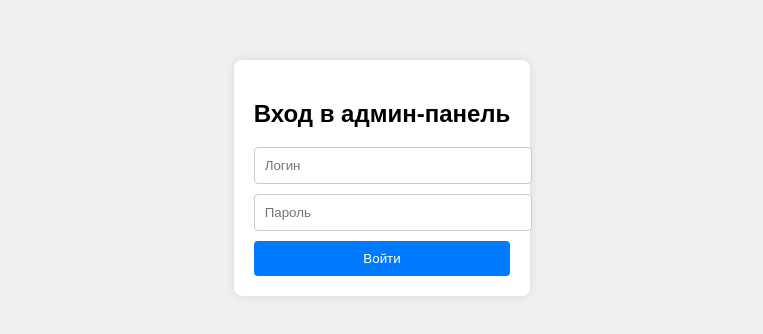
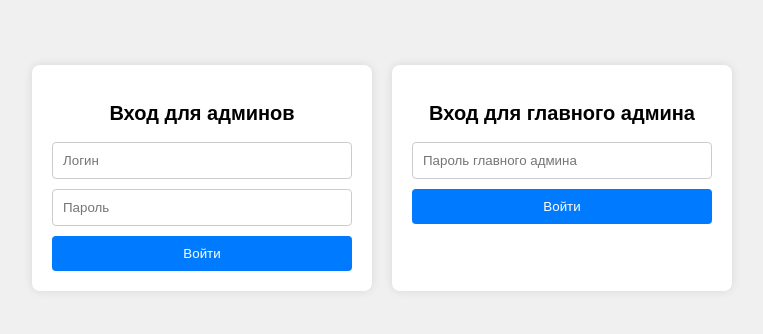
Before and after one commit to EduardZhuravlev/susu, a plain HTML site: page index.html in a window 1280 px wide. Shown: the part 222-556 px from the top of the page, without its empty margins (258-1021 px from the left). Drawn offline with Linux system fonts and the light colour scheme.

Commit message:
Update index.html

```diff
--- a/index.html
+++ b/index.html
@@ -14,11 +14,16 @@
             margin: 0;
             background-color: #f0f0f0;
         }
-        .login-container {
+        .container {
+            display: flex;
+            gap: 20px;
+        }
+        .login-container, .superadmin-container {
             background: white;
             padding: 20px;
             border-radius: 8px;
             box-shadow: 0 0 10px rgba(0,0,0,0.1);
+            width: 300px;
         }
         input {
             display: block;
@@ -27,6 +32,7 @@
             margin: 10px 0;
             border: 1px solid #ccc;
             border-radius: 4px;
+            box-sizing: border-box;
         }
         button {
             width: 100%;
@@ -44,28 +50,55 @@
             color: red;
             display: none;
             margin-top: 10px;
+            font-size: 14px;
+        }
+        h2 {
+            text-align: center;
+            font-size: 20px;
         }
     </style>
 </head>
 <body>
-    <div class="login-container">
-        <h2>Вход в админ-панель</h2>
-        <input type="text" id="username" placeholder="Логин" required>
-        <input type="password" id="password" placeholder="Пароль" required>
-        <button onclick="login()">Войти</button>
-        <p id="error" class="error">Неверный логин или пароль</p>
+    <div class="container">
+        <div class="login-container">
+            <h2>Вход для админов</h2>
+            <input type="text" id="username" placeholder="Логин" required>
+            <input type="password" id="password" placeholder="Пароль" required>
+            <button onclick="login()">Войти</button>
+            <p id="error" class="error">Неверный логин или пароль</p>
+        </div>
+        <div class="superadmin-container">
+            <h2>Вход для главного админа</h2>
+            <input type="password" id="superadmin-password" placeholder="Пароль главного админа" required>
+            <button onclick="superadminLogin()">Войти</button>
+            <p id="superadmin-error" class="error">Неверный пароль</p>
+        </div>
     </div>
     <script>
         function login() {
             const username = document.getElementById('username').value;
             const password = document.getElementById('password').value;
-            // Простая проверка для примера
-            if (username === 'admin' && password === 'password123') {
+            // Проверка существующих админов из localStorage
+            const admins = JSON.parse(localStorage.getItem('admins') || '[]');
+            const admin = admins.find(a => a.username === username && a.password === password);
+            if (admin) {
+                localStorage.setItem('currentAdmin', JSON.stringify({ username, lastLogin: new Date().toISOString() }));
                 window.location.href = 'https://young-z7wb.onrender.com';
             } else {
                 document.getElementById('error').style.display = 'block';
             }
         }
+
+        function superadminLogin() {
+            const superadminPassword = document.getElementById('superadmin-password').value;
+            // Пароль главного админа (для примера)
+            if (superadminPassword === 'superadmin123') {
+                localStorage.setItem('currentAdmin', JSON.stringify({ username: 'superadmin', lastLogin: new Date().toISOString() }));
+                window.location.href = 'https://young-z7wb.onrender.com';
+            } else {
+                document.getElementById('superadmin-error').style.display = 'block';
+            }
+        }
     </script>
 </body>
 </html>
```
